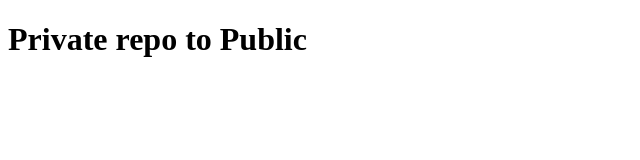
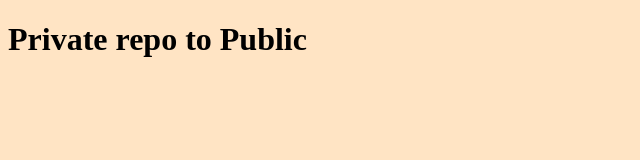
Before and after one commit to aliyayousuf/Project3, a plain HTML site: page index.html in a window 1280 px wide. Shown: the whole page, without its empty margins (0-640 px from the left). Drawn offline with Linux system fonts and the light colour scheme.

Commit message:
Style sheet added

```diff
--- /dev/null
+++ b/Style.css
@@ -0,0 +1,3 @@
+body{
+    background-color: bisque;
+}
--- a/index.html
+++ b/index.html
@@ -4,6 +4,7 @@
     <meta charset="UTF-8">
     <meta http-equiv="X-UA-Compatible" content="IE=edge">
     <meta name="viewport" content="width=device-width, initial-scale=1.0">
+    <link rel="stylesheet" href="Style.css">
     <title>Document</title>
 </head>
 <body>
```
